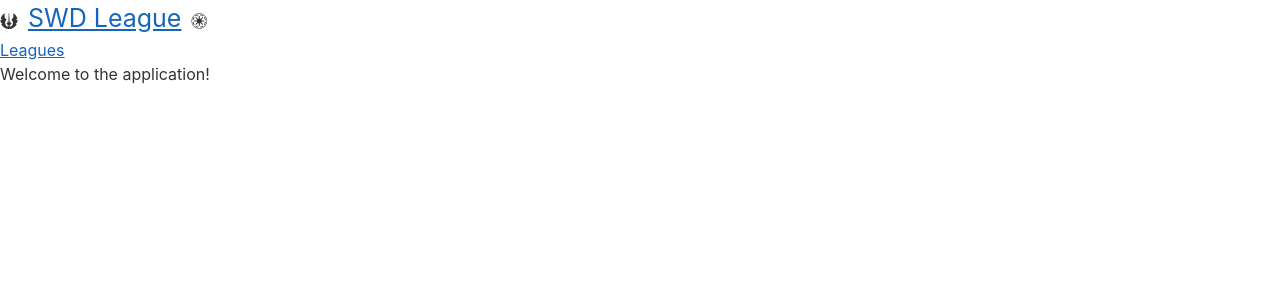
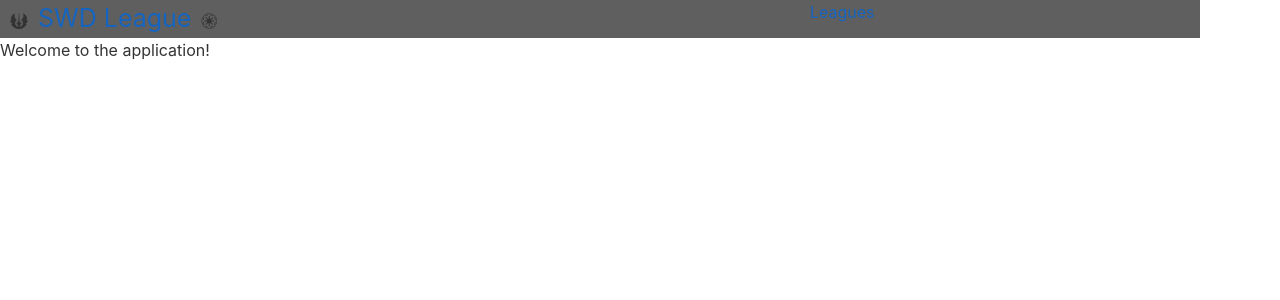
Before and after one commit to acousineau/swd-league, a React (Create React App) app in the folder client/: page / in a window 1280 px wide. Shown: the top 300 px of the page. Built offline with nearby package versions, Linux system fonts and the light colour scheme; no server answers.

Commit message:
start getting styling back to before

```diff
--- a/client/src/components/Header.js
+++ b/client/src/components/Header.js
@@ -38,16 +38,16 @@ const Header = () => {
   const userState = useContext(UserContext)[0]
   return (
     <nav className="Header">
-      <div className="row">
-        <div className="col s12">
-          <div className="nav-wrapper">
-            <div className="nav-logo">
+      <div className="l-grid nav-bar">
+        <div className="nav-wrappe l-row">
+          <div className="nav-logo l-col-8">
             <i className="fas fa-jedi" />
             <Link to="/" style={{ fontSize: '25px' }}>
               SWD League
             </Link>
             <i className="fab fa-galactic-republic" />
           </div>
+          <div className="l-col-4">
             <ul className="right hide-on-small-and-down">
               <li>
                 <Link to="/leagues" className="">
--- a/client/src/components/Header.scss
+++ b/client/src/components/Header.scss
@@ -1,4 +1,9 @@
 .Header {
+  .nav-bar {
+    background-color: rgb(95, 95, 95);
+    margin: 0px;
+  }
+
   .nav-logo {
     display: inline-block;
 
--- a/client/src/styles/app-base.scss
+++ b/client/src/styles/app-base.scss
@@ -1,2 +1,6 @@
 @import "core";
 @import "vendor/bitters/base";
+
+* {
+  text-decoration: none;
+}
--- a/client/src/styles/vendor/bitters/_typography.scss
+++ b/client/src/styles/vendor/bitters/_typography.scss
@@ -23,7 +23,7 @@ p {
 
 a {
   color: $action-color;
-  text-decoration-skip: auto;
+  text-decoration-skip-ink: auto;
   transition: color $base-duration $base-timing;
 
   &:hover {
```
Lines whose indentation alone changed are shown as unchanged.
